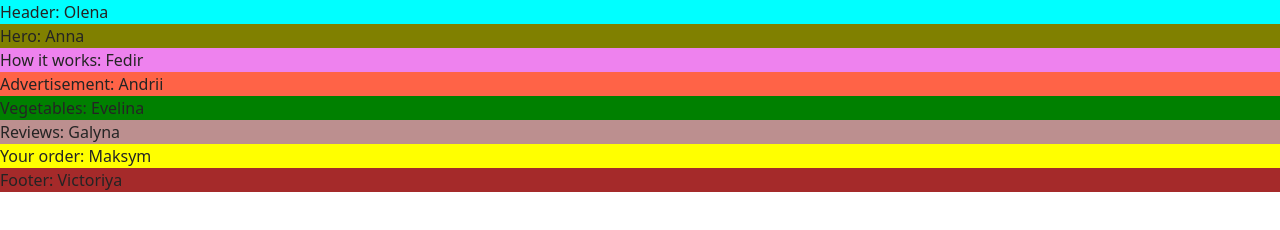
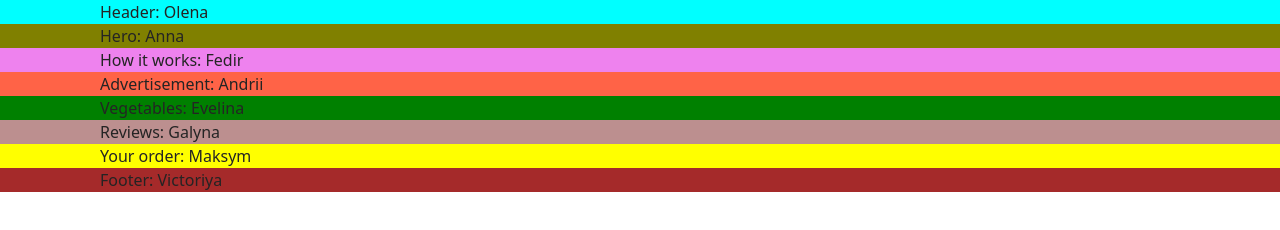
Before and after one commit to cel3ntano/project-vegetables24, a website built with Vite: page src/index.html in a window 1280 px wide. Built offline with nearby package versions, Linux system fonts and the light colour scheme.

Commit message:
adaptive container created

```diff
--- a/src/css/footer.css
+++ b/src/css/footer.css
@@ -1,3 +1,3 @@
-.footer {
+.footer .container {
   background-color: brown;
 }
--- a/src/css/header.css
+++ b/src/css/header.css
@@ -1,3 +1,3 @@
-.header {
+.header .container {
   background-color: cyan;
 }
--- a/src/css/hero.css
+++ b/src/css/hero.css
@@ -1,3 +1,3 @@
-.hero {
+.hero .container {
   background-color: olive;
 }
--- a/src/css/how-it-works.css
+++ b/src/css/how-it-works.css
@@ -1,3 +1,3 @@
-.how-it-works {
+.how-it-works .container {
   background-color: violet;
 }
--- a/src/css/promo.css
+++ b/src/css/promo.css
@@ -1,3 +1,3 @@
-.promo {
+.promo .container {
   background-color: tomato;
 }
--- a/src/css/reviews.css
+++ b/src/css/reviews.css
@@ -1,3 +1,3 @@
-.reviews {
+.reviews .container {
   background-color: rosybrown;
 }
--- a/src/css/styles.css
+++ b/src/css/styles.css
@@ -23,3 +23,25 @@
   -moz-osx-font-smoothing: grayscale;
   -webkit-text-size-adjust: 100%;
 }
+
+.container {
+  max-width: 375px;
+  padding: 0 20px;
+  margin: 0 auto;
+}
+
+@media screen and (min-width: 768px) {
+  .container {
+    max-width: 768px;
+    padding: 0 32px;
+    margin: 0 auto;
+  }
+}
+
+@media screen and (min-width: 1280px) {
+  .container {
+    max-width: 1280px;
+    padding: 0 100px;
+    margin: 0 auto;
+  }
+}
--- a/src/css/vegetables.css
+++ b/src/css/vegetables.css
@@ -1,3 +1,3 @@
-.vegetables {
+.vegetables .container {
   background-color: green;
 }
--- a/src/css/your-order.css
+++ b/src/css/your-order.css
@@ -1,3 +1,3 @@
-.your-order {
+.your-order .container {
   background-color: yellow;
 }
--- a/src/partials/footer.html
+++ b/src/partials/footer.html
@@ -1,3 +1,5 @@
 <footer class="footer">
-  <p>Footer: Victoriya</p>
+  <div class="container">
+    <p>Footer: Victoriya</p>
+  </div>
 </footer>
--- a/src/partials/header.html
+++ b/src/partials/header.html
@@ -1,3 +1,5 @@
 <header class="header">
-  <p>Header: Olena</p>
+  <div class="container">
+    <p>Header: Olena</p>
+  </div>
 </header>
--- a/src/partials/hero.html
+++ b/src/partials/hero.html
@@ -1,3 +1,5 @@
 <section class="hero">
-  <p>Hero: Anna</p>
+  <div class="container">
+    <p>Hero: Anna</p>
+  </div>
 </section>
--- a/src/partials/how-it-works.html
+++ b/src/partials/how-it-works.html
@@ -1,3 +1,5 @@
 <section class="how-it-works">
-  <p>How it works: Fedir</p>
+  <div class="container">
+    <p>How it works: Fedir</p>
+  </div>
 </section>
--- a/src/partials/promo.html
+++ b/src/partials/promo.html
@@ -1,3 +1,5 @@
 <section class="promo">
-  <p>Advertisement: Andrii</p>
+  <div class="container">
+    <p>Advertisement: Andrii</p>
+  </div>
 </section>
--- a/src/partials/reviews.html
+++ b/src/partials/reviews.html
@@ -1,3 +1,5 @@
 <section class="reviews">
-  <p>Reviews: Galyna</p>
+  <div class="container">
+    <p>Reviews: Galyna</p>
+  </div>
 </section>
--- a/src/partials/vegetables.html
+++ b/src/partials/vegetables.html
@@ -1,3 +1,5 @@
 <section class="vegetables">
-  <p>Vegetables: Evelina</p>
+  <div class="container">
+    <p>Vegetables: Evelina</p>
+  </div>
 </section>
--- a/src/partials/your-order.html
+++ b/src/partials/your-order.html
@@ -1,3 +1,5 @@
 <section class="your-order">
-  <p>Your order: Maksym</p>
+  <div class="container">
+    <p>Your order: Maksym</p>
+  </div>
 </section>
```
